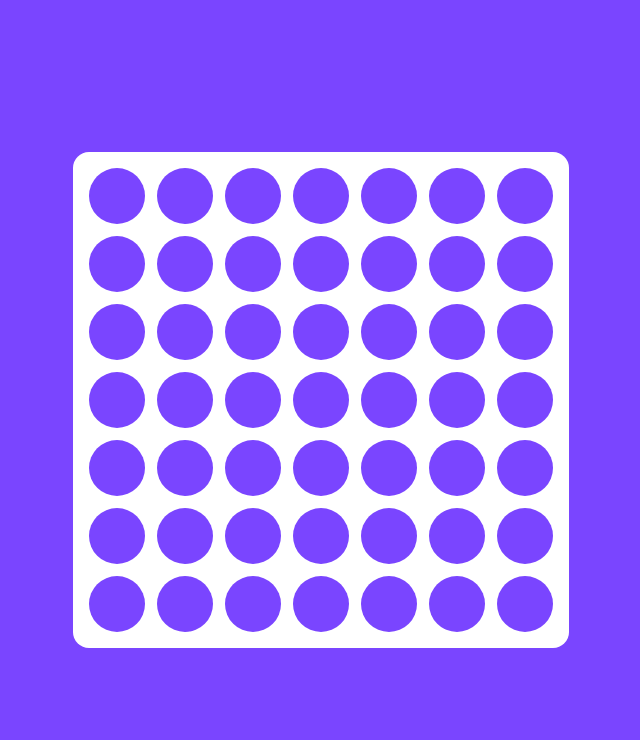
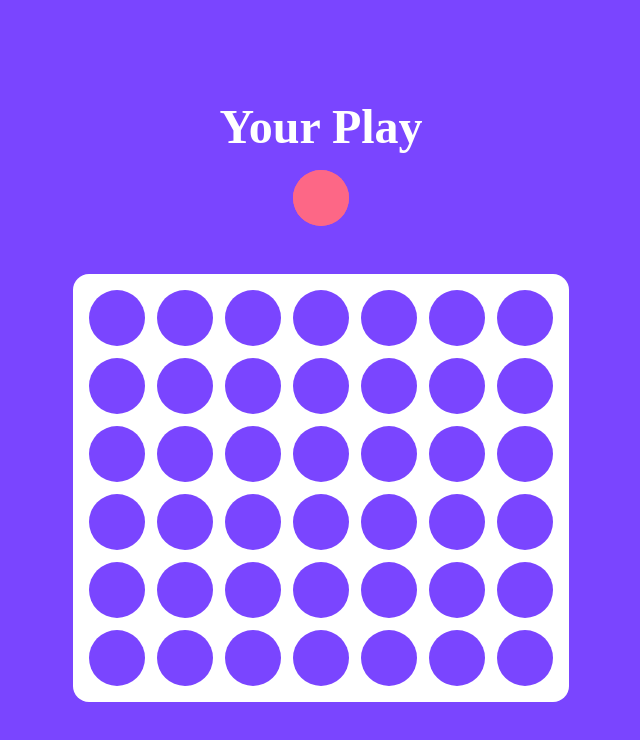
Before and after one commit to Himanshu-Sorathiya-Simform/Connect-Four, a plain HTML site: page index.html in a window 1280 px wide. Shown: the whole page, without its empty margins (319-959 px from the left). Drawn offline with Linux system fonts and the light colour scheme.

Commit message:
add basic colors and fix board rows

```diff
--- a/index.html
+++ b/index.html
@@ -12,6 +12,12 @@
 	</head>
 	<body>
 		<div class="container">
+			<h1>Your Play</h1>
+
+			<div class="circle player player1">
+				<div class="circle player1"></div>
+			</div>
+
 			<div class="game-area">
 				<div
 					class="circle"
@@ -139,27 +145,6 @@
 				<div
 					class="circle"
 					data-id="42"></div>
-				<div
-					class="circle"
-					data-id="43"></div>
-				<div
-					class="circle"
-					data-id="44"></div>
-				<div
-					class="circle"
-					data-id="45"></div>
-				<div
-					class="circle"
-					data-id="46"></div>
-				<div
-					class="circle"
-					data-id="47"></div>
-				<div
-					class="circle"
-					data-id="48"></div>
-				<div
-					class="circle"
-					data-id="49"></div>
 			</div>
 		</div>
 	</body>
--- a/style.css
+++ b/style.css
@@ -14,11 +14,15 @@
 .container {
 	height: 100vh;
 	max-height: 100vh;
+	color: var(--color-white);
 	background-color: var(--color-primary);
+	font-size: 1.5rem;
 
 	display: flex;
+	flex-direction: column;
 	align-items: center;
 	justify-content: center;
+	gap: 1rem;
 }
 
 .game-area {
@@ -38,3 +42,23 @@
 	border-radius: 50%;
 	cursor: pointer;
 }
+
+.player {
+	position: relative;
+	margin-bottom: 2rem;
+	transition: all 1s linear;
+
+	> .circle {
+		position: absolute;
+		top: 0;
+		left: 0;
+	}
+}
+
+.player1 {
+	background-color: var(--color-one);
+}
+
+.player2 {
+	background-color: var(--color-two);
+}
```
